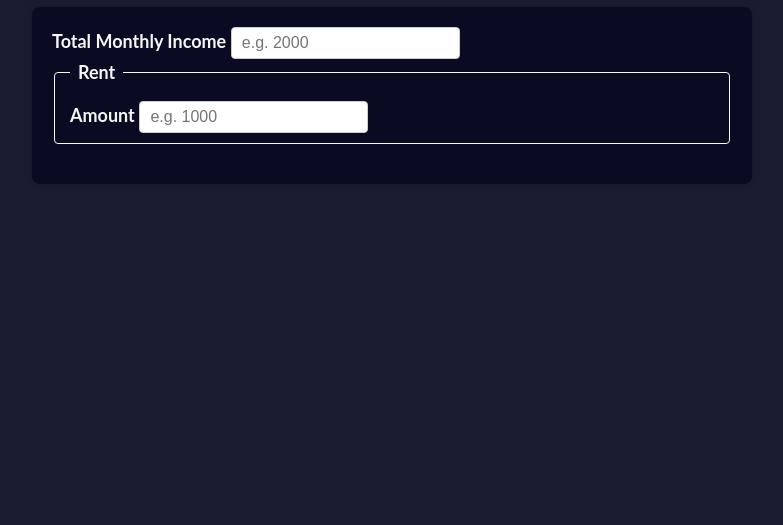
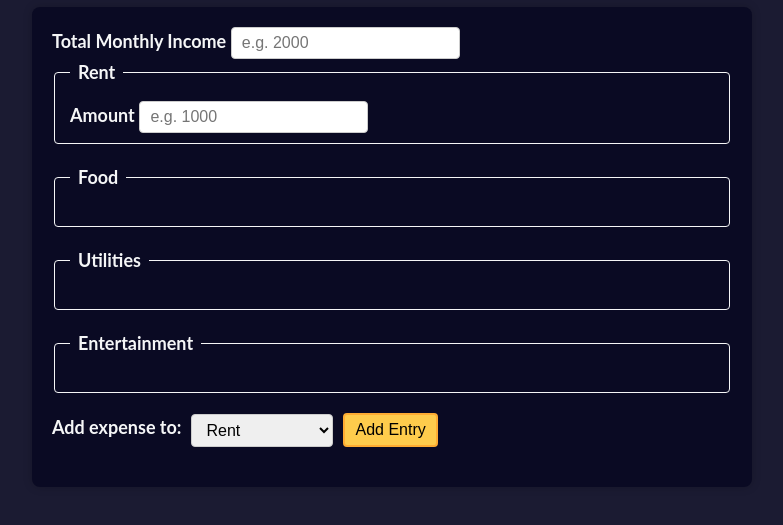
Before and after one commit to miguel1715/javascript-course-classes, a plain HTML site: page 14.1 Workshop - Build an Envelope Budget app/index.html in a window 1280 px wide. Shown: the part 101-626 px from the top of the page, without its empty margins (248-1031 px from the left). Drawn offline with Linux system fonts and the light colour scheme.

Commit message:
updated html

```diff
--- a/14.1 Workshop - Build an Envelope Budget app/index.html
+++ b/14.1 Workshop - Build an Envelope Budget app/index.html
@@ -11,6 +11,7 @@
     <main>
       <h1>Envelope Budgeter</h1>
       <div class="container">
+
         <form id="budget-form">
           <label for="income">Total Monthly Income</label>
           <input
@@ -20,11 +21,46 @@
             placeholder="e.g. 2000"
             required
           />
+
           <fieldset id="rent">
             <legend>Rent</legend>
             <label for="rent-amount">Amount</label>
-            <input type="number" min="0" id="rent-amount" placeholder="e.g. 1000">
+            <input type="number" min="0" id="rent-amount" placeholder="e.g. 1000"/>
           </fieldset>
+
+          <fieldset id="food">
+            <legend>Food</legend>
+            <div class="input-container">
+
+            </div>
+          </fieldset>
+
+          <fieldset id="utilities">
+            <legend>Utilities</legend>
+            <div class="input-container">
+
+            </div>
+          </fieldset>
+
+          <fieldset id="entertainment">
+            <legend>Entertainment</legend>
+            <div class="input-container">
+
+            </div>
+          </fieldset>
+
+          <div class="controls">
+            <span>
+              <label for="entry-dropdown">Add expense to:</label>
+              <select id="entry-dropdown" name="options">
+                <option value="rent" selected>Rent</option>
+                <option value="food">Food</option>
+                <option value="utilities">Utilities</option>
+                <option value="entertainment">Entertainment</option>
+              </select>
+              <button id="add-entry" type="button">Add Entry</button>
+            </span>
+          </div>
         </form>
       </div>
     </main>
```
